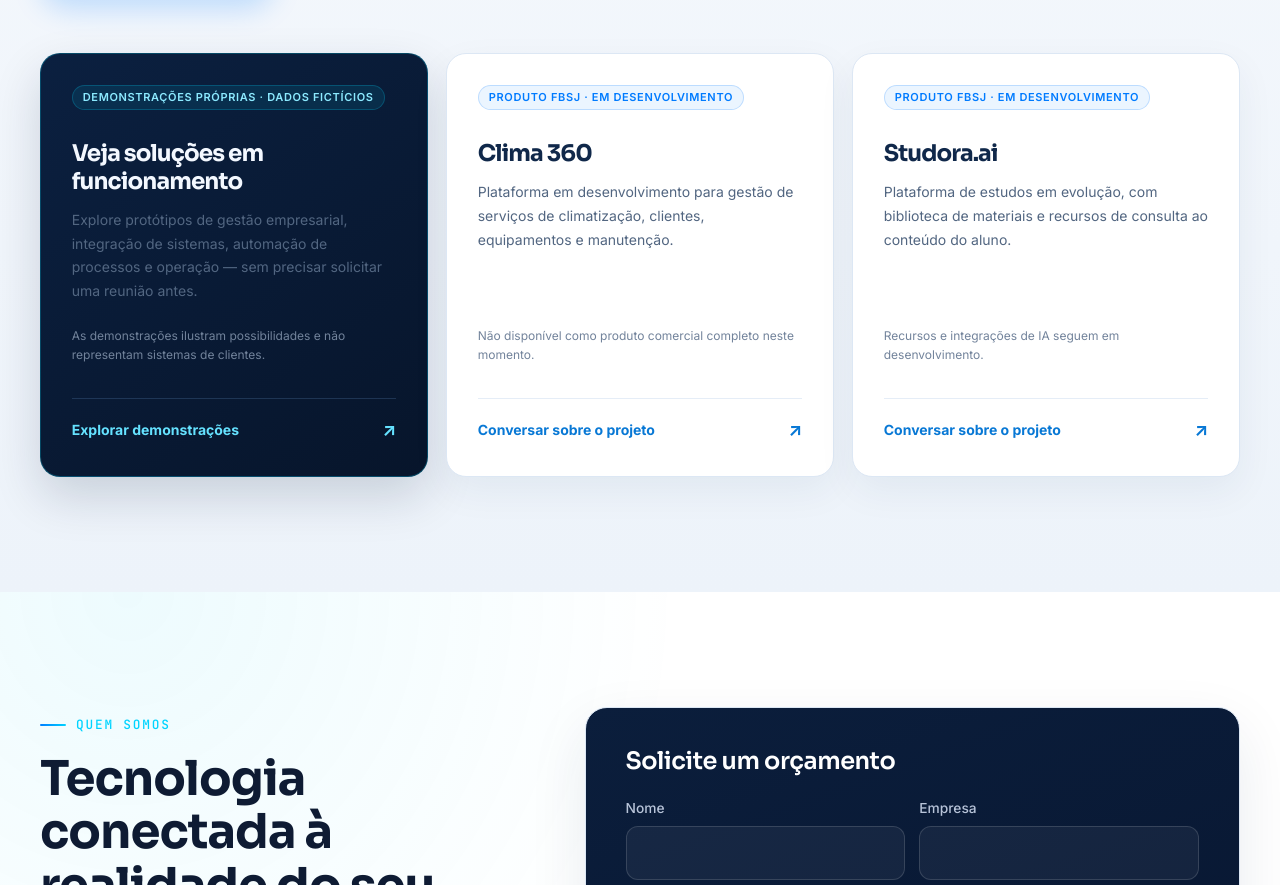
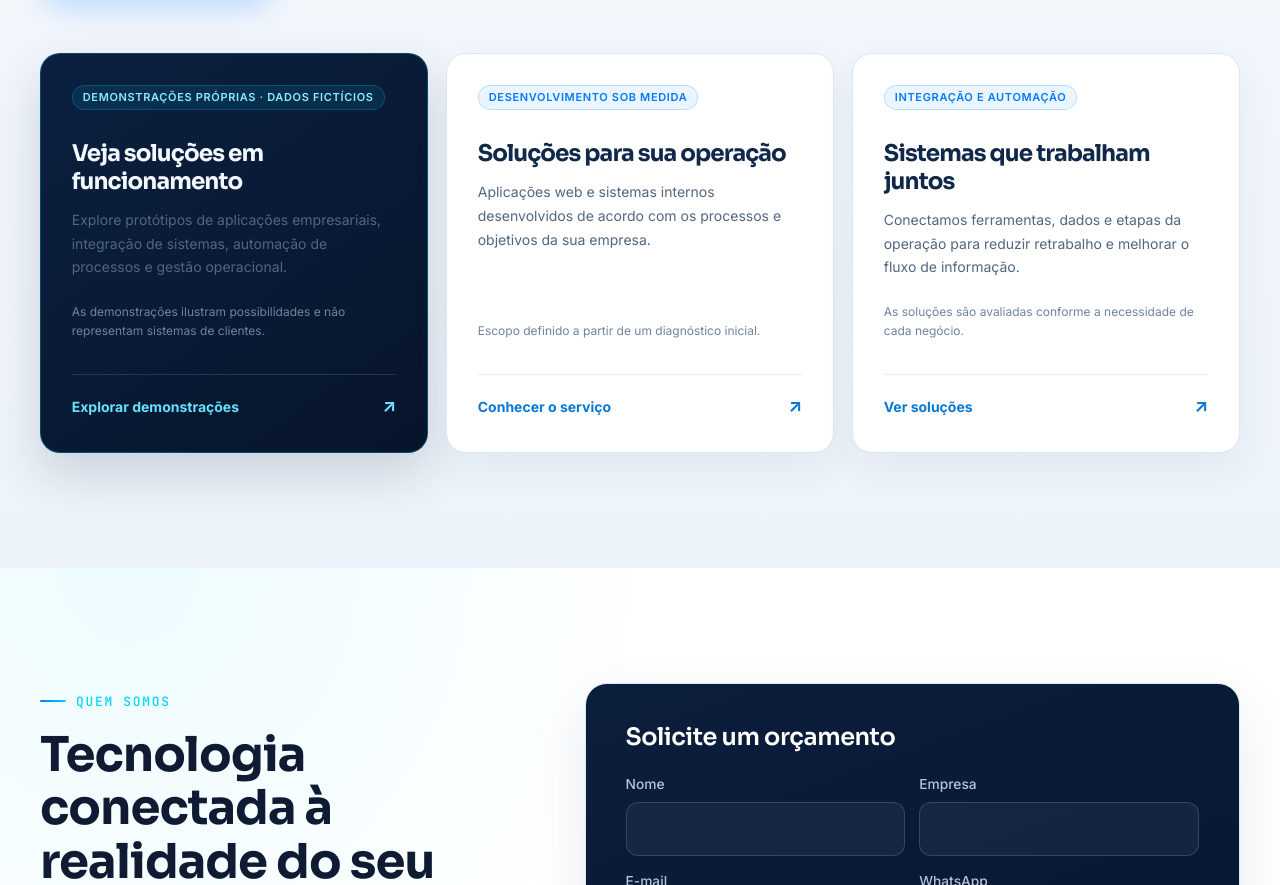
Before and after one commit to fbsj-tecnologia/fbsj-tecnologia.github.io, a plain HTML site: page index.html in a window 1280 px wide. Shown: the part 4254-5139 px from the top of the page. Drawn offline with Linux system fonts and the light colour scheme; no server answers.

Commit message:
Remove produtos ainda não divulgados do site institucional

```diff
--- a/index.html
+++ b/index.html
@@ -226,9 +226,9 @@
 <section class="section home-work" id="portfolio" aria-labelledby="port-title"><div class="container">
 <header class="section__head"><p class="eyebrow reveal">Trabalhos e demonstrações</p><h2 id="port-title" class="reveal">Conheça soluções e experimente demonstrações</h2><p class="lead reveal">Explore protótipos e produtos próprios em evolução. As demonstrações utilizam exemplos e dados fictícios.</p><a class="btn btn--primary" href="https://fbsj-tecnologia.github.io/demonstracoes/">Acessar demonstrações</a></header>
 <div class="home-work__grid">
-<article class="home-work__card home-work__card--featured reveal"><span class="badge">Demonstrações próprias · Dados fictícios</span><h3>Veja soluções em funcionamento</h3><p>Explore protótipos de gestão empresarial, integração de sistemas, automação de processos e operação — sem precisar solicitar uma reunião antes.</p><small>As demonstrações ilustram possibilidades e não representam sistemas de clientes.</small><a class="home-work__link" href="/demonstracoes/?demo=empresarial">Explorar demonstrações <b aria-hidden="true">↗</b></a></article>
-<article class="home-work__card reveal"><span class="badge">Produto FBSJ · Em desenvolvimento</span><h3>Clima 360</h3><p>Plataforma em desenvolvimento para gestão de serviços de climatização, clientes, equipamentos e manutenção.</p><small>Não disponível como produto comercial completo neste momento.</small><a class="home-work__link" href="https://wa.me/5561986183317?text=Ol%C3%A1%2C%20gostaria%20de%20conhecer%20o%20projeto%20Clima%20360." target="_blank" rel="noopener">Conversar sobre o projeto <b aria-hidden="true">↗</b></a></article>
-<article class="home-work__card reveal"><span class="badge">Produto FBSJ · Em desenvolvimento</span><h3>Studora.ai</h3><p>Plataforma de estudos em evolução, com biblioteca de materiais e recursos de consulta ao conteúdo do aluno.</p><small>Recursos e integrações de IA seguem em desenvolvimento.</small><a class="home-work__link" href="https://wa.me/5561986183317?text=Ol%C3%A1%2C%20gostaria%20de%20conhecer%20o%20projeto%20Studora.ai." target="_blank" rel="noopener">Conversar sobre o projeto <b aria-hidden="true">↗</b></a></article>
+<article class="home-work__card home-work__card--featured reveal"><span class="badge">Demonstrações próprias · Dados fictícios</span><h3>Veja soluções em funcionamento</h3><p>Explore protótipos de aplicações empresariais, integração de sistemas, automação de processos e gestão operacional.</p><small>As demonstrações ilustram possibilidades e não representam sistemas de clientes.</small><a class="home-work__link" href="/demonstracoes/">Explorar demonstrações <b aria-hidden="true">↗</b></a></article>
+<article class="home-work__card reveal"><span class="badge">Desenvolvimento sob medida</span><h3>Soluções para sua operação</h3><p>Aplicações web e sistemas internos desenvolvidos de acordo com os processos e objetivos da sua empresa.</p><small>Escopo definido a partir de um diagnóstico inicial.</small><a class="home-work__link" href="/desenvolvimento-sistemas/">Conhecer o serviço <b aria-hidden="true">↗</b></a></article>
+<article class="home-work__card reveal"><span class="badge">Integração e automação</span><h3>Sistemas que trabalham juntos</h3><p>Conectamos ferramentas, dados e etapas da operação para reduzir retrabalho e melhorar o fluxo de informação.</p><small>As soluções são avaliadas conforme a necessidade de cada negócio.</small><a class="home-work__link" href="/solucoes/">Ver soluções <b aria-hidden="true">↗</b></a></article>
 </div></div></section><section class="section home-contact" id="contato" aria-labelledby="contato-title"><div class="container contact">
 <div class="contact__info"><p class="eyebrow reveal">Quem somos</p><h2 id="contato-title" class="reveal">Tecnologia conectada à realidade do seu negócio.</h2><p class="lead reveal">A FBSJ Tecnologia e Desenvolvimento é uma empresa de Brasília-DF que desenvolve software sob medida, integra sistemas e moderniza aplicações para empresas com processos definidos. Atendimento online em todo o Brasil.</p>
 <p class="home-contact__legal reveal"><strong>FBSJ Tecnologia e Desenvolvimento LTDA - EPP</strong><br>CNPJ 57.205.420/0001-21</p>
```
